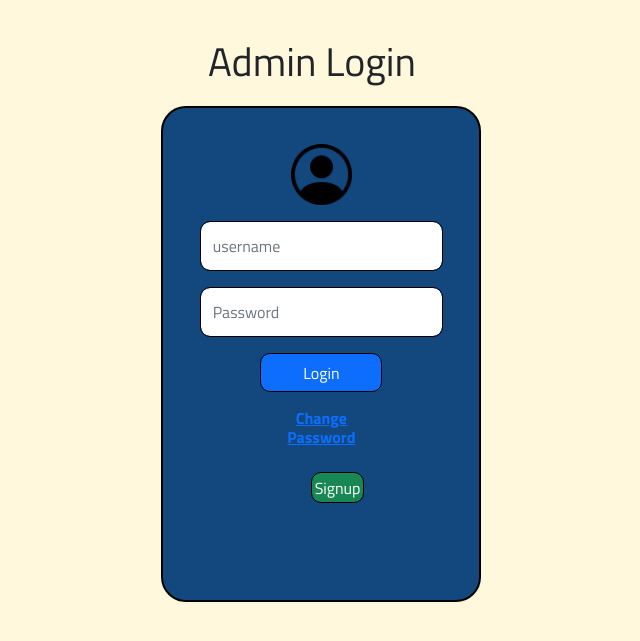
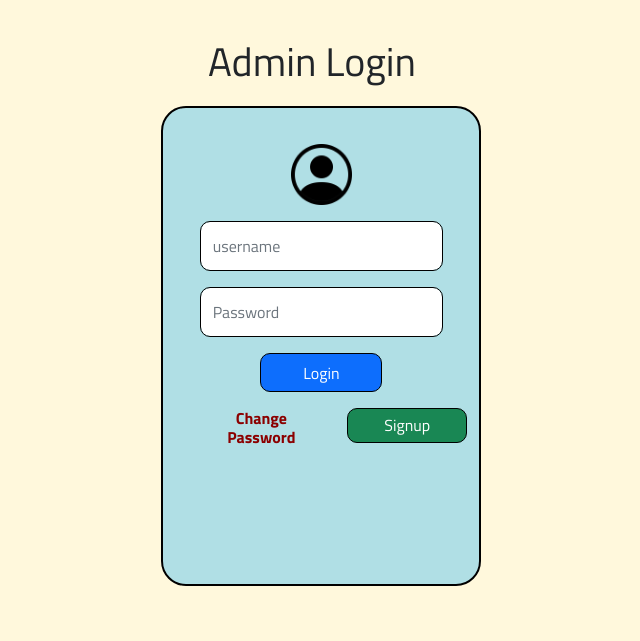
Before and after one commit to Sanjay0110/MonitoringTool-Unix, a Django app: page / in a window 1280 px wide. Shown: the top 641 px of the page, without its empty margins (328-968 px from the left). Run offline with Django 4.2, Linux system fonts and the light colour scheme; parts of the project's set-up code (start-up, migrations or seed data) failed here and were passed over.

Commit message:
style changes

```diff
--- a/Unix/static/style.css
+++ b/Unix/static/style.css
@@ -2,6 +2,7 @@ body{
     font-family: 'Titillium Web', sans-serif;
     margin:2%;
     background-color:cornsilk;
+
 }
 
 h1,h2,h3,h4,h5,h6{
@@ -13,8 +14,8 @@ h1,h2,h3,h4,h5,h6{
     left:37.5%;
     top:20%;
     width:25vw;
-    height:62vh;
-    background-color:rgb(18, 72, 126);
+    height:60vh;
+    background-color:#B0DFE5;
     padding: 3%;
     border: 2px solid black;
     border-radius: 25px;
@@ -30,7 +31,7 @@ h1,h2,h3,h4,h5,h6{
     top:30%;
     width:40vw;
     height:75vh;
-    background-color:rgb(18, 72, 126);
+    background-color:#B0DFE5;
     padding: 3%;
     border: 2px solid black;
     border-radius: 25px;
@@ -41,13 +42,35 @@ h1,h2,h3,h4,h5,h6{
     border: 1px solid black;
     border-radius: 10px;
 }
+a{
+    text-decoration: none;
+}
+a:link {
+    color: darkred;
+  }
+
+  /* visited link */
+  a:visited {
+    color: darkred;
+  }
+
+  /* mouse over link */
+  a:hover {
+    color: grey;
+  }
+
+  /* selected link */
+  a:active {
+    color: darkred;
+  }
+
 #connect-box{
     position:relative;
     left:37.5%;
     top:20%;
     width:25vw;
     height:65vh;
-    background-color:rgb(18, 72, 126);
+    background-color:#B0DFE5;
     padding: 3%;
     border: 2px solid black;
     border-radius: 25px;
@@ -57,13 +80,3 @@ img{
     margin-left: auto;
     margin-right: auto;
 }
-
-/* for graphicalanalysis interface */
-.chartcontainer{
-    float: left;
-}
-
-.chart1,.chart2{
-    width: 50%;
-    height: auto;
-}
--- a/Unix/templates/login.html
+++ b/Unix/templates/login.html
@@ -50,14 +50,16 @@
       {% endfor %}
 
     </form>
-    <div class="d-grid gap-2 col-6 mx-auto mb-3">
+<div class="row">
+    <div class="col">
       <a href="#"><h6><strong>Change Password</strong></h6></a>
       </div>
-    <div class="d-grid gap-2 col-1 mx-auto mb-3" id="btnsignup">
+    <div style="width:120px;" id="btnsignup">
       <a href="{% url 'signup' %}">
-        <button class="btn btn-success" >Signup</button>
+        <button class="btn btn-success" style="width:120px;" >Signup</button>
       </a>
     </div>
+</div>
 
 
    </div>
--- a/Unix/templates/serverdata.html
+++ b/Unix/templates/serverdata.html
@@ -77,7 +77,12 @@
             var form_fields = document.getElementsByTagName("input")
             form_fields[1].placeholder="Hostname"
             form_fields[2].placeholder="Password"
+            form_fields[2].type="password"
             form_fields[3].placeholder="IP Address"
+            form_fields[1].style.width="250px"
+form_fields[2].style.width="250px"
+form_fields[3].style.width="250px"
+
             for (var fields in form_fields){
                 form_fields[field].className += 'form-control'
             }
--- a/Unix/templates/signup.html
+++ b/Unix/templates/signup.html
@@ -84,7 +84,7 @@
             </form>
             <div class="d-grid gap-2 col-6 mx-auto mb-3">
             <a href="{% url 'login' %}">
-                <button class="btn btn-primary">Login</button>
+                <button class="btn btn-primary" style="width: 230px">Login</button>
             </a>
             </div>
 
```
Also changed, not shown: db.sqlite3.
